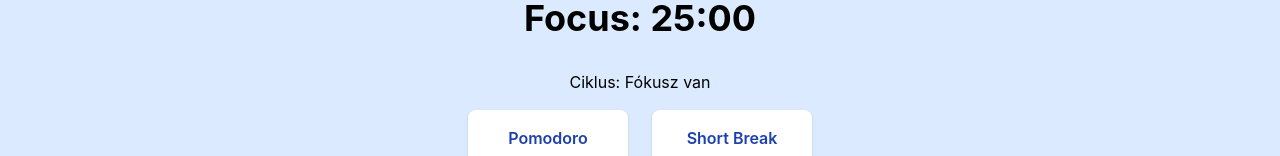
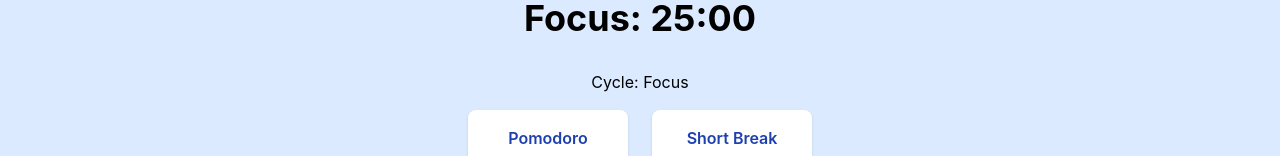
Before and after one commit to Pozsi5/student-productivity-website, a React (Create React App) app: page / in a window 1280 px wide. Shown: the part 402-558 px from the top of the page. Built offline with nearby package versions, Linux system fonts and the light colour scheme; no server answers.

Commit message:
minor fix

```diff
--- a/src/pages/Pomodoro.tsx
+++ b/src/pages/Pomodoro.tsx
@@ -36,7 +36,7 @@
                 {currentPhase}: {timerDisplay}
             </h2>
             <p className="mb-4">
-                Ciklus: {currentPhase === 'Focus' ? 'Fókusz van' : 'Szünet van'}
+                Cycle: {currentPhase === 'Focus' ? 'Focus' : 'Break'}
             </p>
 
             {/* 2. IDŐ BEÁLLÍTÓK (TimeSelector Komponens) */}
@@ -85,7 +85,7 @@
                     onClick={handleStartClick}
                     isStarted={isRunning}
                 >
-                    {isRunning ? 'Szünet' : 'Start'}
+                    {isRunning ? 'Stop' : 'Start'}
                 </StartButton>
             </div>
         </div>
```
